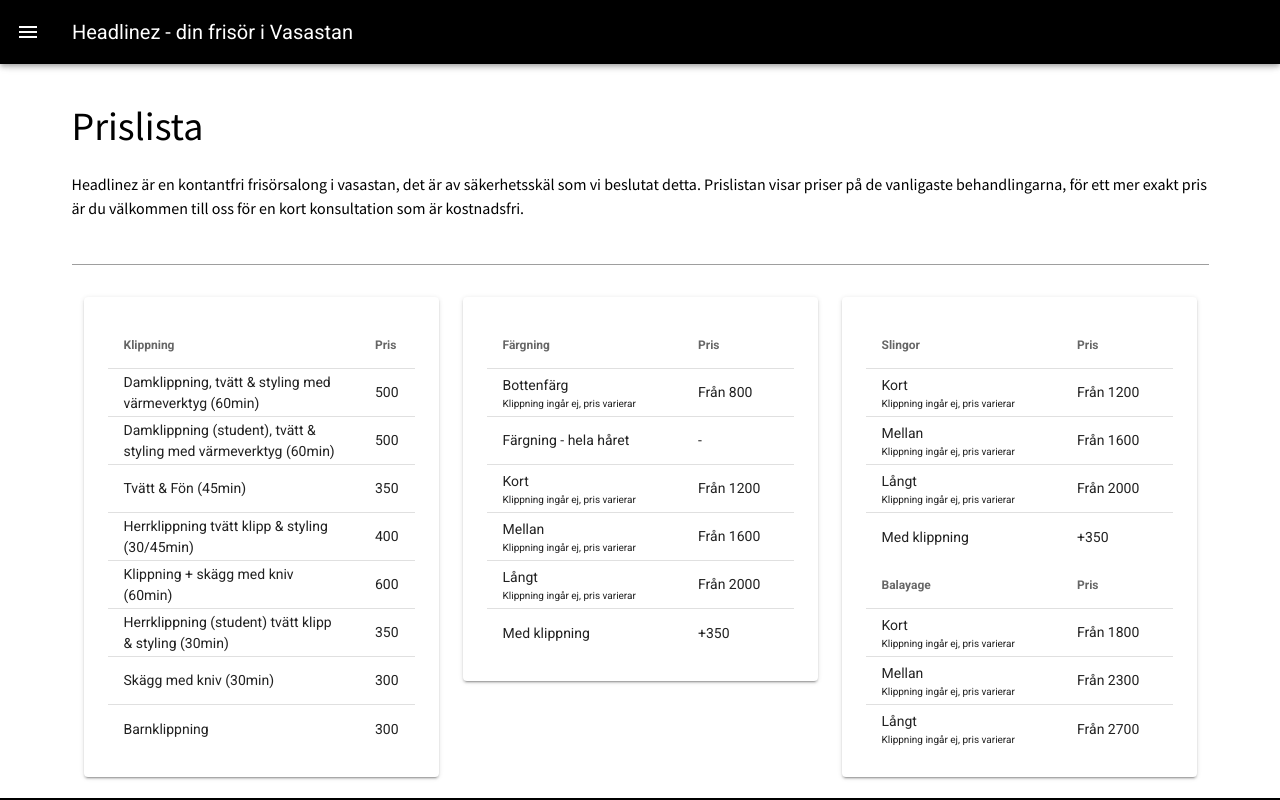
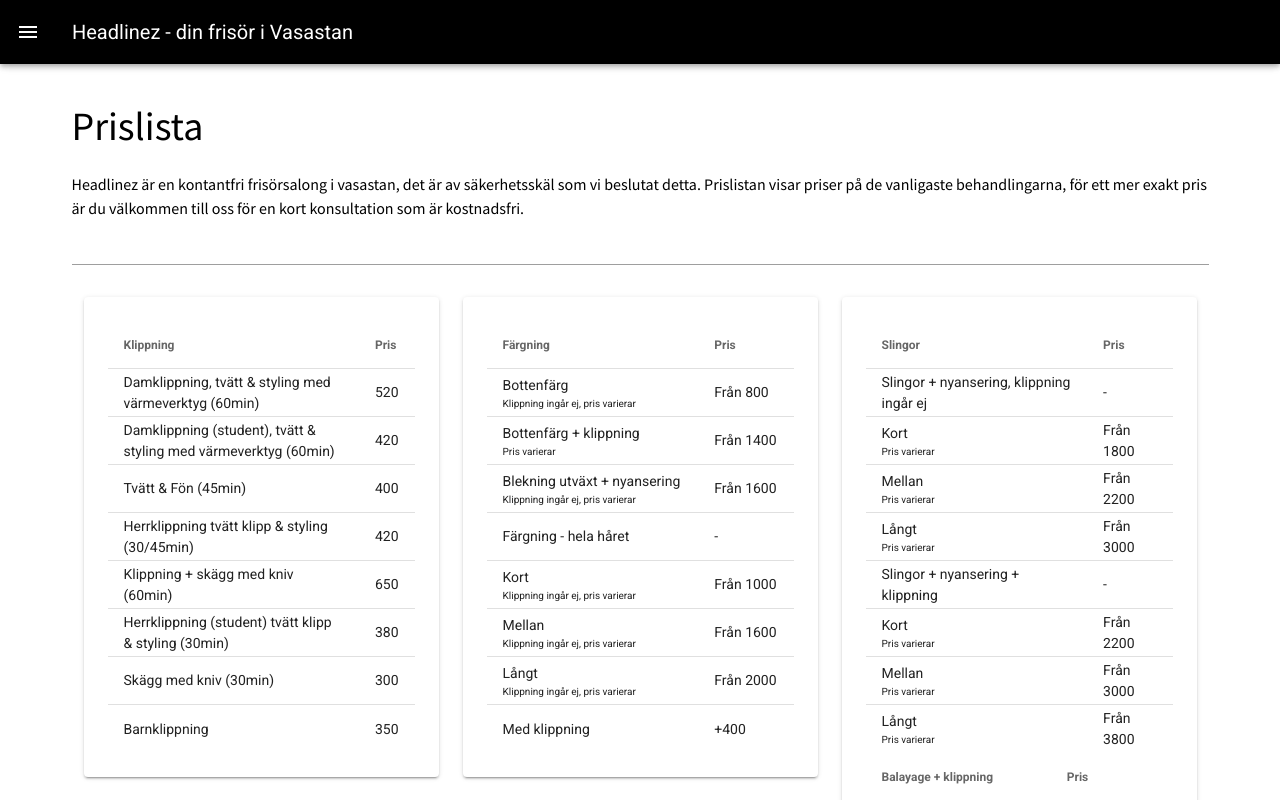
Before and after one commit to rickardbroberg/headlinez, a Nuxt app: page /priser in a window 1280 px wide. Shown: the top 800 px of the page. Built offline with nearby package versions, Linux system fonts and the light colour scheme.

Commit message:
changing prices

```diff
--- a/pages/priser.vue
+++ b/pages/priser.vue
@@ -95,7 +95,7 @@
                     <template v-slot:default>
                       <thead>
                         <tr>
-                          <th class="text-left">Balayage</th>
+                          <th class="text-left">Balayage + klippning</th>
                           <th class="text-left">Pris</th>
                         </tr>
                       </thead>
@@ -146,27 +146,27 @@
     klippningar: [
       {
         name: 'Damklippning, tvätt & styling med värmeverktyg (60min)',
-        price: 500,
+        price: 520,
       },
       {
         name: 'Damklippning (student), tvätt & styling med värmeverktyg (60min)',
-        price: 500,
+        price: 420,
       },
       {
         name: 'Tvätt & Fön (45min)',
-        price: 350,
+        price: 400,
       },
       {
         name: 'Herrklippning tvätt klipp & styling (30/45min)',
-        price: 400,
+        price: 420,
       },
       {
         name: 'Klippning + skägg med kniv (60min)',
-        price: 600,
+        price: 650,
       },
       {
         name: 'Herrklippning (student) tvätt klipp & styling (30min)',
-        price: 350,
+        price: 380,
       },
       {
         name: 'Skägg med kniv (30min)',
@@ -174,7 +174,7 @@
       },
       {
         name: 'Barnklippning',
-        price: 300,
+        price: 350,
       },
 
     ],
@@ -185,13 +185,23 @@
           price: 'Från 800',
         },
         {
+          name: 'Bottenfärg + klippning',
+          detail: 'Pris varierar',
+          price: 'Från 1400',
+        },
+        {
+          name: 'Blekning utväxt + nyansering',
+          detail: 'Klippning ingår ej, pris varierar',
+          price: 'Från 1600',
+        },
+        {
           name: 'Färgning -  hela håret',
           price: '-',
         },
         {
           name: 'Kort',
           detail: 'Klippning ingår ej, pris varierar',
-          price: 'Från 1200',
+          price: 'Från 1000',
         },
         {
           name: 'Mellan',
@@ -205,45 +215,64 @@
         },
         {
           name: 'Med klippning',
-          price: '+350',
+          price: '+400',
         }
       ],
       slingor: [
         {
+          name: 'Slingor + nyansering, klippning ingår ej',
+          price: '-',
+        },
+        {
           name: 'Kort',
-          detail: 'Klippning ingår ej, pris varierar',
-          price: 'Från 1200',
+          detail: 'Pris varierar',
+          price: 'Från 1800',
         },
         {
           name: 'Mellan',
-          detail: 'Klippning ingår ej, pris varierar',
-          price: 'Från 1600',
+          detail: 'Pris varierar',
+          price: 'Från 2200',
         },
         {
           name: 'Långt',
-          detail: 'Klippning ingår ej, pris varierar',
-          price: 'Från 2000',
+          detail: 'Pris varierar',
+          price: 'Från 3000',
         },
         {
-          name: 'Med klippning',
-          price: '+350',
+          name: 'Slingor + nyansering + klippning',
+          price: '-',
+        },
+        {
+          name: 'Kort',
+          detail: 'Pris varierar',
+          price: 'Från 2200',
+        },
+        {
+          name: 'Mellan',
+          detail: 'Pris varierar',
+          price: 'Från 3000',
+        },
+        {
+          name: 'Långt',
+          detail: 'Pris varierar',
+          price: 'Från 3800',
         }
       ],
       balayage: [
         {
           name: 'Kort',
-          detail: 'Klippning ingår ej, pris varierar',
-          price: 'Från 1800',
+          detail: 'Pris varierar',
+          price: 'Från 2500',
         },
         {
           name: 'Mellan',
-          detail: 'Klippning ingår ej, pris varierar',
-          price: 'Från 2300',
+          detail: 'Pris varierar',
+          price: 'Från 3200',
         },
         {
           name: 'Långt',
-          detail: 'Klippning ingår ej, pris varierar',
-          price: 'Från 2700',
+          detail: 'Pris varierar',
+          price: 'Från 3800',
         }
       ],
   }),
```
